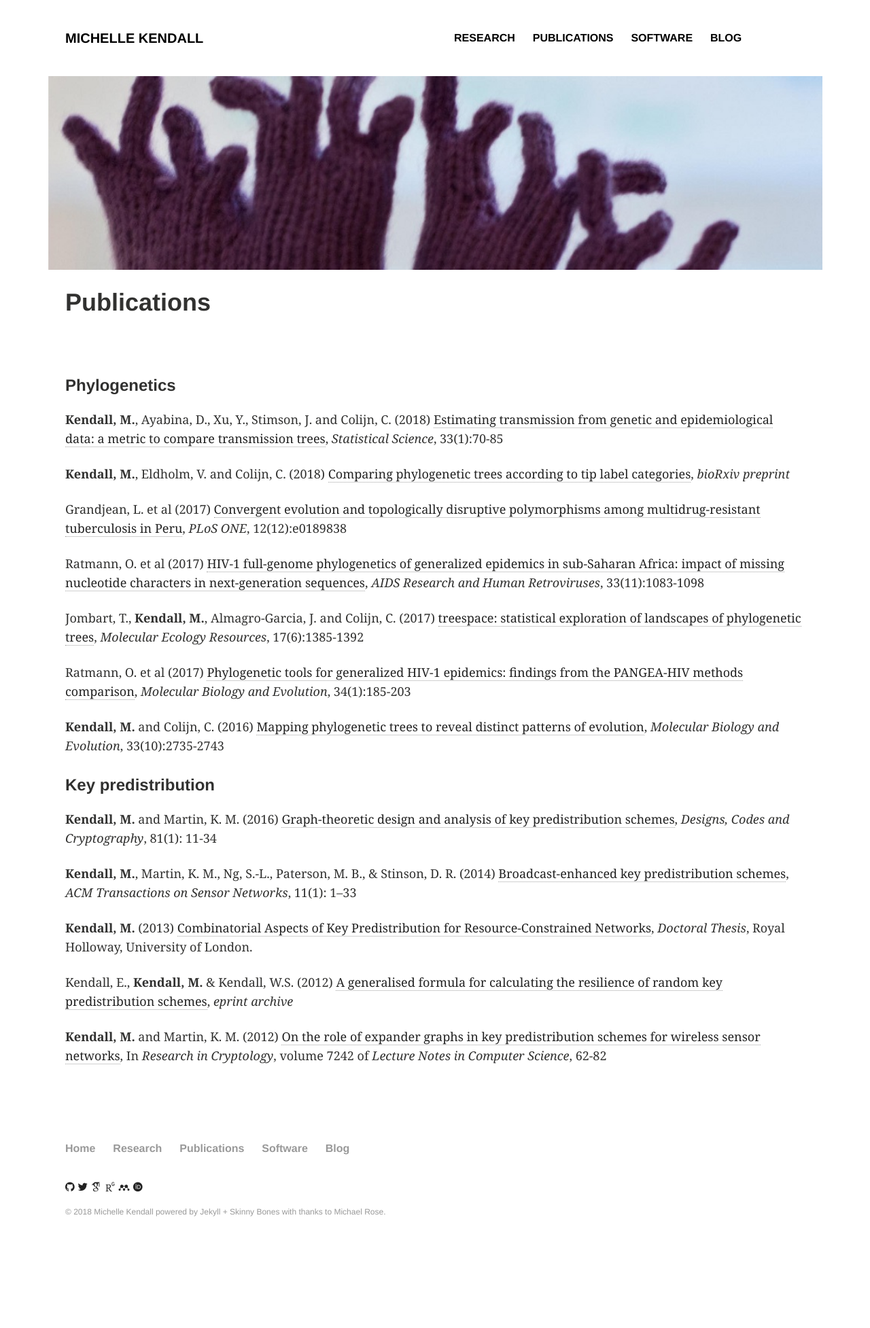
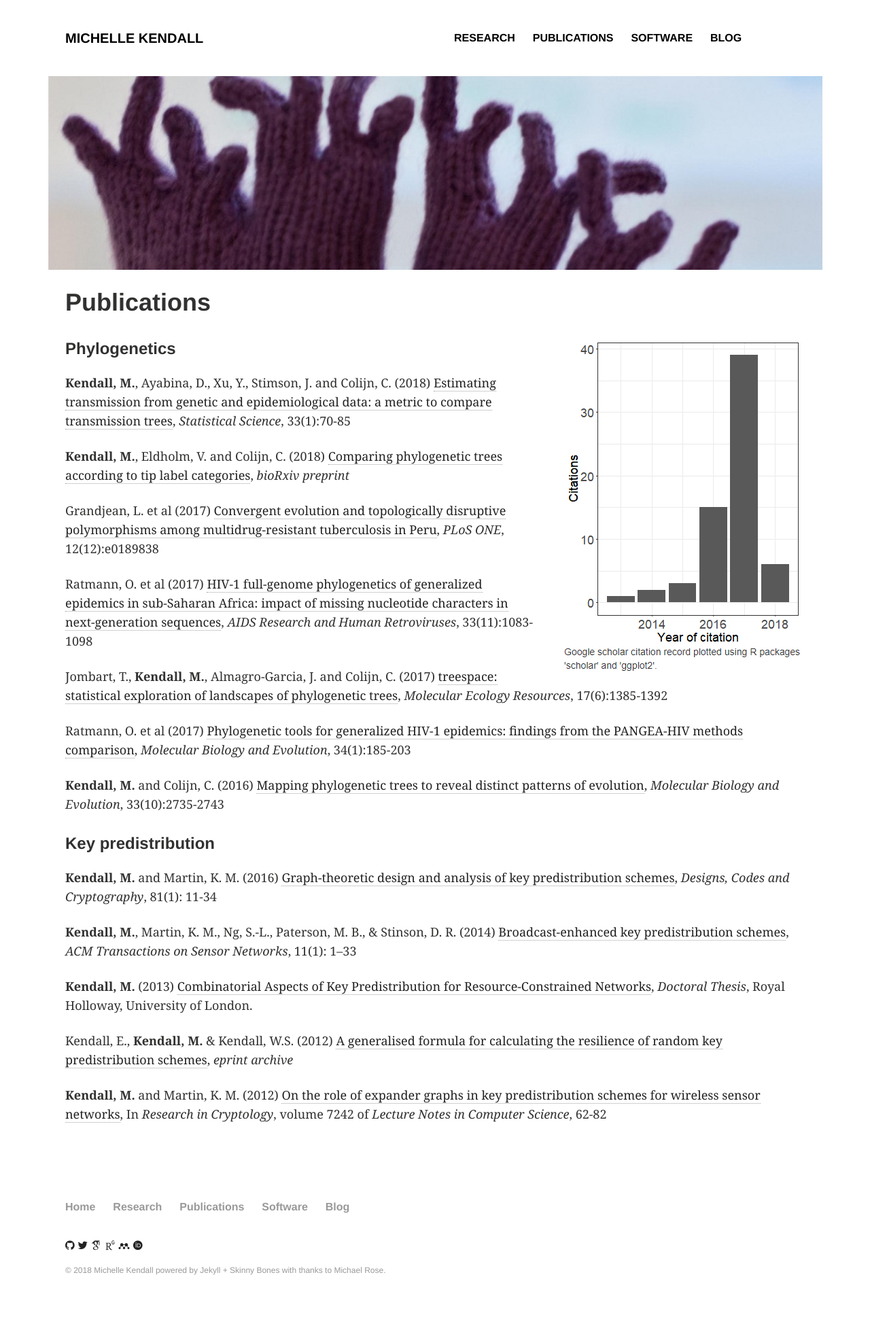
Before and after one commit to MichelleKendall/MichelleKendall.github.io, a Jekyll site: the page built from publications.md, in a window 1280 px wide. Shown: the whole page at 68% size. Built offline with Jekyll 4.4.1, drawn with Linux system fonts in a browser that asks for light colours; some web fonts are replaced; comment, search, counter and statistics services are not loaded; before the commit the page ends 1868 px from its top, so only the background shows below that.

Commit message:
Fixing image syntax

```diff
--- a/publications.md
+++ b/publications.md
@@ -6,7 +6,7 @@ image:
   feature: knitted_tree_banner.jpg
 ---
 
-<img src="images/google-scholar-citations-chart.png" class="img-right" alt="">
+<img src="/images/google-scholar-citations-chart.png" class="image-right" alt="">
 
 #### Phylogenetics
 
```
